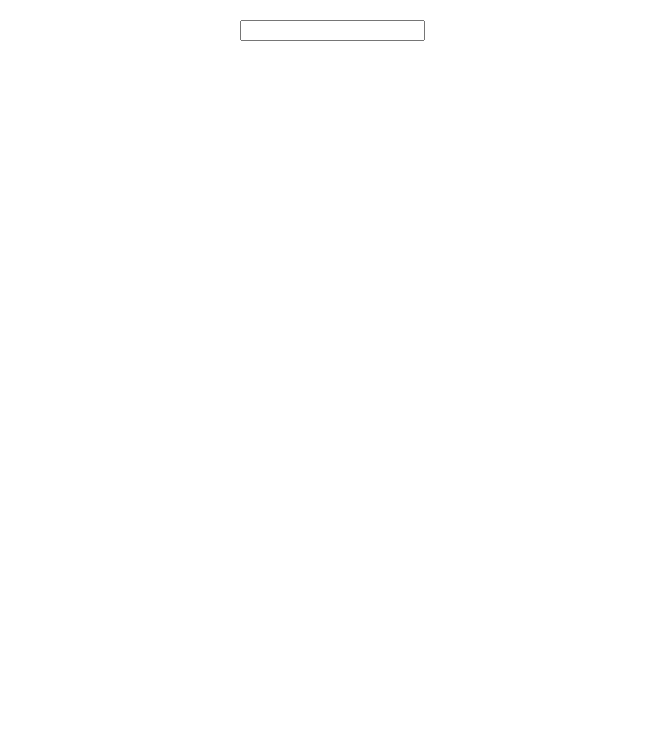
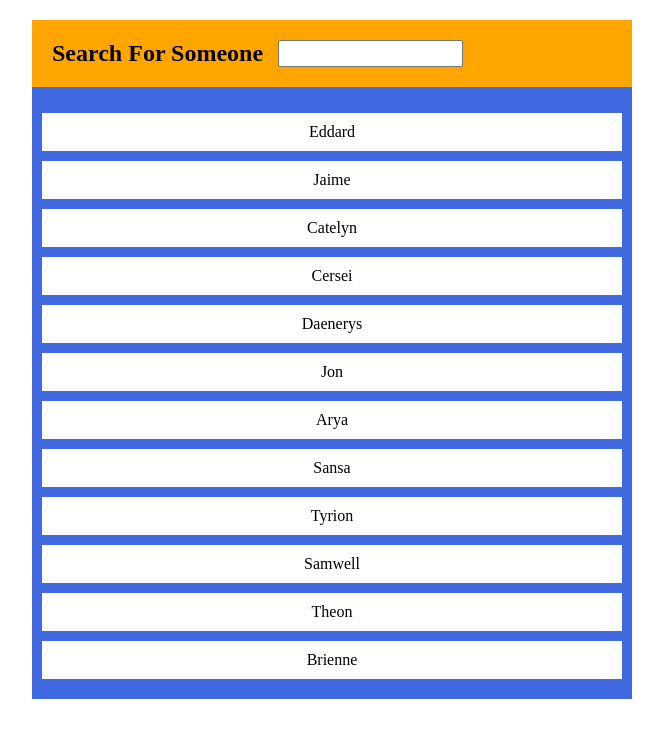
Before and after one commit to marknair/Search-Bar, a plain HTML site: page index.html in a window 1280 px wide. Shown: the whole page, without its empty margins (308-971 px from the left). Drawn offline with Linux system fonts and the light colour scheme.

Commit message:
FInal code

```diff
--- a/index.html
+++ b/index.html
@@ -1,13 +1,34 @@
 <!DOCTYPE html>
-<html lang="en">
+<html>
   <head>
 	<meta charset="utf-8">
 	<meta name="viewport" content="width=device-width">
-	<title>A Search Bar</title>
-	<link href="style.css" rel="stylesheet" type="text/css">
+	<title>The Search Continues</title>
+	<link href="style.css" rel="stylesheet" type="text/css" />
   </head>
   <body>
-	<input id="usernameInput" type="text">
+	<div id="container">
+		<div id="search">
+			<label for="searchInput">Search For Someone</label>
+			<input id="searchInput" type="text">
+		</div>
+
+		<ul id="results">
+			<li class="name">Eddard</li>
+			<li class="name">Jaime</li>
+			<li class="name">Catelyn</li>
+			<li class="name">Cersei</li>
+			<li class="name">Daenerys</li>
+			<li class="name">Jon</li>
+			<li class="name">Arya</li>
+			<li class="name">Sansa</li>
+			<li class="name">Tyrion</li>
+			<li class="name">Samwell</li>
+			<li class="name">Theon</li>
+			<li class="name">Brienne</li>
+		</ul>
+
+	</div>
 	<script src="script.js"></script>
   </body>
 </html>
--- a/script.js
+++ b/script.js
@@ -0,0 +1,15 @@
+document.getElementById("searchInput").addEventListener("keyup", function(event) {
+	let searchQuery = event.target.value.toLowerCase()
+	let allNamesDOMCollection = document.getElementsByClassName("name")
+
+	for (let counter = 0; counter < allNamesDOMCollection.length; counter++) {
+		const currentName = allNamesDOMCollection[counter].textContent.toLowerCase()
+		console.log(currentName)
+
+		if (currentName.includes(searchQuery)) {
+			allNamesDOMCollection[counter].style.display = "block"
+		} else {
+			allNamesDOMCollection[counter].style.display = "none"
+		}
+	}
+})
--- a/style.css
+++ b/style.css
@@ -3,8 +3,35 @@ html, body {
 	padding: 0;
 }
 
-input {
-	display: block;
+#container {
+	width: 600px;
 	margin: 0 auto;
 	margin-top: 20px;
+	background-color: royalblue;
 }
+
+#search {
+	display: flex;
+	padding: 20px;
+	background-color: orange;
+}
+
+#search label {
+	font-size: 24px;
+	font-weight: bold;
+	margin-right: 15px;
+}
+
+#results {
+	display: block;
+	padding: 10px;
+}
+
+#results .name {
+	width: 100%;
+	padding: 10px 0;
+	text-align: center;
+	background-color: white;
+	margin-bottom: 10px;
+	list-style-type: none;
+}
```
